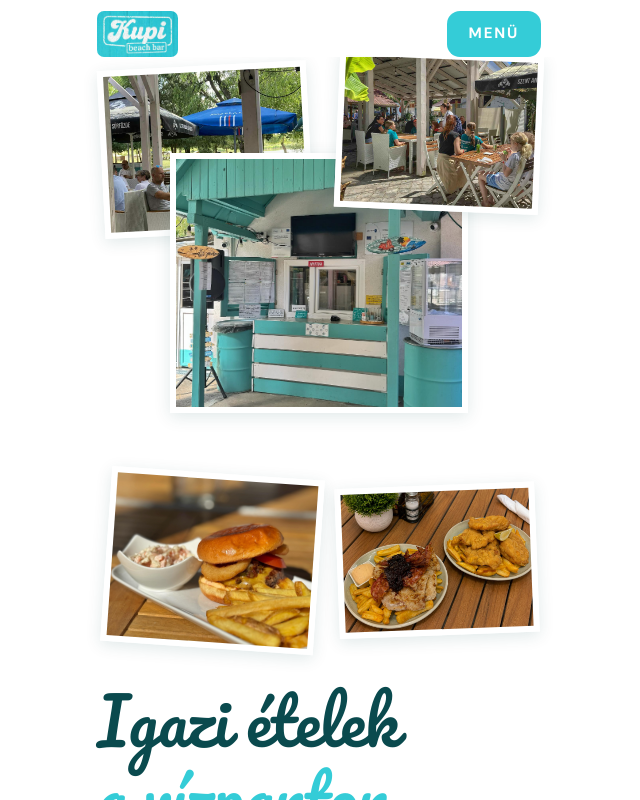
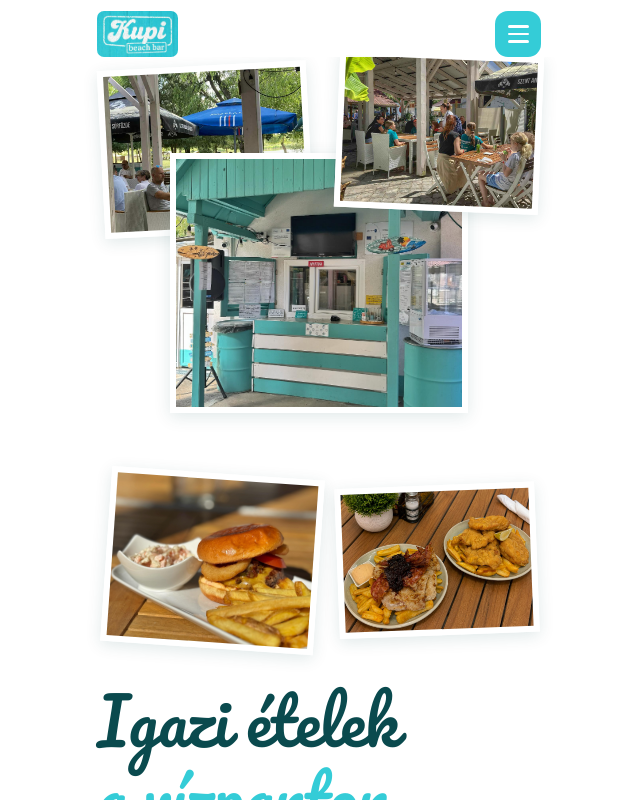
Before and after one commit to Szucsi09/kupi-beach-bar-2, a Next.js app: page / in a window 1280 px wide. Shown: the top 800 px of the page, without its empty margins (321-961 px from the left). Built offline with nearby package versions, Linux system fonts and the light colour scheme.

Commit message:
Restored v8: feat: update dish-back styles and content display
Updated dish-back styles, added dish title, and removed unused elements

```diff
--- a/app/globals.css
+++ b/app/globals.css
@@ -138,29 +138,25 @@ nav.bar {
 }
 
 .hamb {
+  width: 46px;
   height: 46px;
-  padding: 0 22px;
   border: none;
   background: var(--turquoise);
   border-radius: 13px;
   display: flex;
+  flex-direction: column;
   align-items: center;
   justify-content: center;
+  gap: 5px;
   cursor: pointer;
-  color: #fff;
-  font-family: var(--font-dm-sans), sans-serif;
-  font-size: 15px;
-  font-weight: 700;
-  letter-spacing: 0.12em;
-  transition: background 0.2s ease, transform 0.15s ease;
 }
 
-.hamb:hover {
-  background: var(--turquoise-deep);
-}
-
-.hamb:active {
-  transform: scale(0.96);
+.hamb span {
+  width: 21px;
+  height: 2.5px;
+  background: #fff;
+  border-radius: 2px;
+  transition: 0.3s;
 }
 
 .menu {
--- a/components/navigation.tsx
+++ b/components/navigation.tsx
@@ -30,7 +30,9 @@ export const Navigation = () => {
             aria-label="Menü"
             aria-expanded={isOpen}
           >
-            MENÜ
+            <span />
+            <span />
+            <span />
           </button>
         </div>
       </nav>
```
